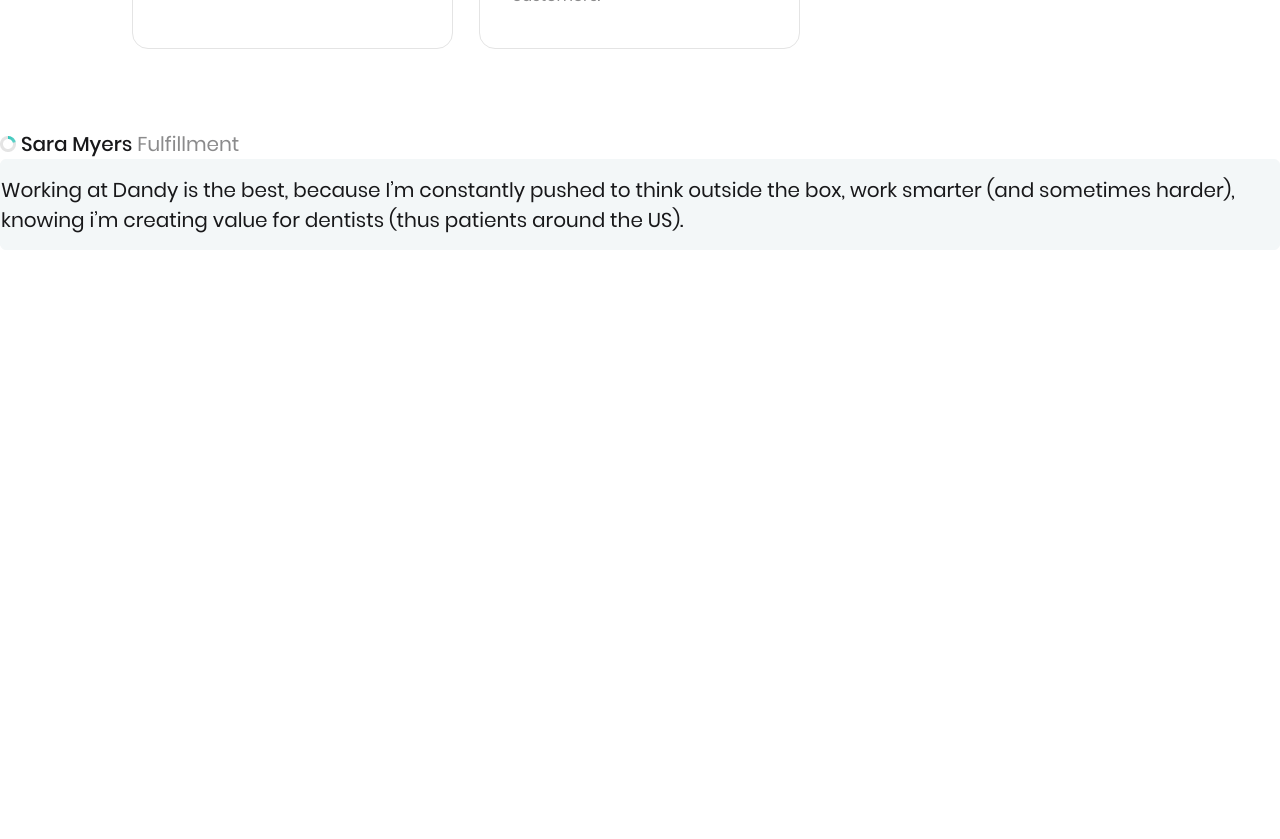
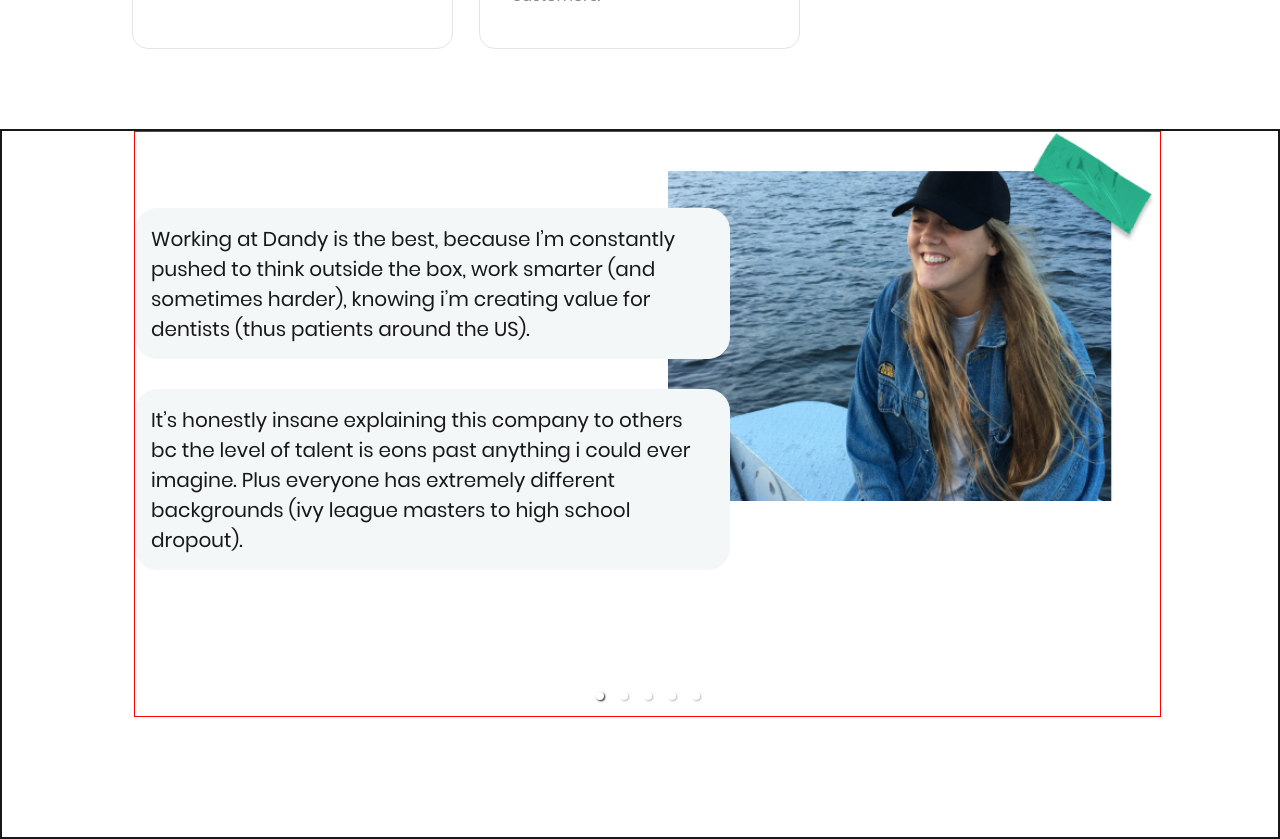
Before and after one commit to souadmaniani/Careers, a React (Create React App) app: page / in a window 1280 px wide. Shown: the part 3180-4019 px from the top of the page. Before the commit the page ends 3452 px from the top, so only its background shows below. Built offline with nearby package versions, Linux system fonts and the light colour scheme.

Commit message:
working on carousel

```diff
--- a/src/components/Employees/Employes.js
+++ b/src/components/Employees/Employes.js
@@ -1,25 +1,74 @@
-import React from 'react'
-import sara from '../../assets/images/sara.png'
-import styled from 'styled-components'
-import SimpleCard from './SimpleCard'
-import CardHeader from './CardHeader'
+import React from 'react';
+import styled from 'styled-components';
+import SimpleCard from './SimpleCard';
+import CardHeader from './CardHeader';
+import { EmployesData } from './EmployesItems';
+import "react-responsive-carousel/lib/styles/carousel.min.css";
+import { Carousel } from 'react-responsive-carousel';
+import { Container } from '../../GlobalStyles'
 
+const EmployesSection = styled.div`
+    border: 1px solid;
+`
+const NewContainer = styled(Container)`
+    padding: 0px 117px 80px 132px;
+    border: 1px solid;
+`
 const EmployeContainer = styled.div`
-
+    position: relative;
+    border: 1px solid red;
 `
-const EmployeInfo = styled.div``
-const EmployeImage = styled.img``
+const LeftSide= styled.div`
+    width: 58%;
+    position: absolute;
+    z-index: 2;
+    text-align: start;
+    padding-top: 76px;
+`
+const RightSide= styled.div`
+    width: 48% !important;
+    min-height: 584px;
+    margin-left: auto;
+    & > img {
+        height: 100%;
+    }
+`
+const Cards = styled.div`
+    display: flex;
+    flex-direction: column;
+    gap: 30px;
+`
 
 const Employes = () => {
     return (
-        <EmployeContainer>
-            <CardHeader EmployeName="Sara Myers" EmployeJob="Fulfillment"/>
-            <SimpleCard>
-                <p>Working at Dandy is the best, because I’m constantly pushed to think outside the box, work smarter (and sometimes harder), knowing i’m creating value for dentists (thus patients around the US). </p>
-            </SimpleCard>
-            {/* <EmployeInfo />
-            <EmployeImage src={sara} alt="sara" /> */}
-        </EmployeContainer>
+        <EmployesSection>
+            <NewContainer>
+                <Carousel autoPlay={false}  showStatus={false} showArrows={false}>
+                {
+                    EmployesData.map((item, index)=> { return (
+                        <EmployeContainer key = {index}>
+                            <LeftSide>
+                                {/* <CardHeader EmployeName={item.name} EmployeJob={item.job} /> */}
+                                <Cards>
+                                    <SimpleCard yes={item.cards[0][0]} yes2={item.cards[0][1]} yes3={item.cards[0][2]} text={item.text1}>
+                                        <p>{item.text1}</p>
+                                    </SimpleCard>
+                                    <SimpleCard yes={item.cards[1][0]} yes2={item.cards[1][1]} yes3={item.cards[1][2]} text={item.text2}>
+                                        <p>{item.text2}</p>
+                                    </SimpleCard>
+                                </Cards>
+                            </LeftSide>
+                            <RightSide>
+                                <img src={item.img} alt="" />
+                            </RightSide>
+                        </EmployeContainer>
+                    )
+                    })
+                }
+
+                </Carousel>
+           </NewContainer>
+        </EmployesSection>
     )
 }
 
--- a/src/components/Employees/EmployesItems.js
+++ b/src/components/Employees/EmployesItems.js
@@ -3,14 +3,14 @@
 import jj from '../../assets/images/jj.png'
 import doriane from '../../assets/images/doriane.png'
 import taynan from '../../assets/images/taynan.png'
-export const Employes = [
+export const EmployesData = [
     {
         name: "Sara Myers",
         job: "Fulfillment",
         img: sara,
         text1: "Working at Dandy is the best, because I’m constantly pushed to think outside the box, work smarter (and sometimes harder), knowing i’m creating value for dentists (thus patients around the US). ",
         text2: "It’s honestly insane explaining this company to others bc the level of talent is eons past anything i could ever imagine. Plus everyone has extremely different backgrounds (ivy league masters to high school dropout).",
-        cards:["", ["yes"]],
+        cards:[["", "", ""], ["yes", "", ""]],
     },
     {
         name: "Ben Lehrfield",
@@ -18,7 +18,7 @@
         img: ben,
         text1: "After more than a decade working in another industry and field, I knew that I was ready for a change where I could use my skills and experiences in a faster, more dynamic and challenging environment. Dandy has been a perfect fit for me and it is amazing to work at such a supportive and high-achieving company.",
         text2: "I am constantly amazed at how Dandy has put together such a talented, capable, diverse, and incredibly smart team.  A day does not go by where I am not pushed to learn and grow while tackling new, innovative, and fun projects. I have never worked harder, but solving complex problems while making a real difference in people’s lives is truly rewarding and meaningful.",
-        cards:["", ["yes2", "yes3"]],
+        cards:[["", "", ""], ["", "yes2", "yes3"]],
     },
     {
         name: "JJ Ram",
@@ -26,7 +26,7 @@
         img: jj,
         text1: "As someone who has interned and worked at several large tech companies, I firmly believe that the engineer talent at Dandy is top tier. Even 11 months into my tenure here, I am still impressed by my peers’ domain expertise and product-building abilities. But more importantly, our engineering team has an incredible culture of sharing this knowledge and leveling up every member of the team. I am 10 times the engineer I was a year ago; every engineer at Dandy has taught me something that has directly improved my ability to build scalable solutions for dentists.",
         text2: "",
-        cards:[["yes2, yes3"], ""],
+        cards:[["", "yes2, yes3"], ["", "", ""]],
     },
     {
         name: "Doriane Ahia",
@@ -34,7 +34,7 @@
         img: doriane,
         text1: "I always say Dandy is a problem solver’s paradise. We’re building something completely new, and the challenges we face require fresh, creative, scalable solutions. At Dandy everyday is a crash course, whether it’s in project management, data analysis, operational execution - you name it!",
         text2: "To be able to learn this quickly with people this talented feels like something truly special. I’m humbled by the excellence I see everyday in this team and can’t wait to see what’s in store as we continue to grow.",
-        cards:["yes", ""],
+        cards:[["yes", "", ""], ["", "", ""]],
     },
     {
         name: "Tynan Couture-Rashid",
@@ -42,6 +42,6 @@
         img: taynan,
         text1: "Before I worked at Dandy, I didn't fully understand what a high performing organization really looked like. From my first day here, and for the last 9 months, I have been amazed at the dedication and excellence of my teammates. We constantly seek ways to improve ourselves and unblock each other, ensuring that we grow every day. I am a completely different engineer than I was when I joined, and I can say the same for everyone that has grown alongside me.",
         text2: "",
-        cards:["", ["yes2", "yes3"]],
+        cards:[[""], ["yes2", "yes3"]],
     },
 ]
--- a/src/components/Employees/SimpleCard.js
+++ b/src/components/Employees/SimpleCard.js
@@ -5,10 +5,11 @@
 
 const SimpleCardContainer = styled.div`
   position: relative;
-  padding: 14.5px 0;
-  border: solid 0.8px ${({theme}) => theme.color.primaryBg};
+  padding: ${({text}) => text ? `14.5px 15px` : `0`};
+  border: ${({text}) => text ? `solid 0.8px #f3f7f8` : `0` };
   background-color: ${({theme}) => theme.color.primaryBg};
-  border-radius: 6px;
+  border-radius: 22px;
+  width: 100%;
   & > p {
       font-size: 20px;
   }
@@ -34,12 +35,13 @@
     background-color: red;
   }
 `
-const SimpleCard = ({children, yes, yes2, yes3}) => {
+const SimpleCard = ({children, yes, yes2, yes3, text}) => {
+  console.log(yes, yes2, yes3);
     return (
-        <SimpleCardContainer  yes={yes} yes2={yes2} yes3={yes3}>
-            <img src={Union} alt="" />
+        <SimpleCardContainer  yes={yes} yes2={yes2} yes3={yes3} text={text}>
+            {/* <img src={Union} alt="" />
             <img src={Union2} alt="" />
-            <img src={Union} alt="" />
+            <img src={Union} alt="" /> */}
             {children}
         </SimpleCardContainer>
     )
--- a/src/components/SmileSection/CategoriesCarousel.js
+++ b/src/components/SmileSection/CategoriesCarousel.js
@@ -1,5 +1,5 @@
 import React from 'react';
-import "react-responsive-carousel/lib/styles/carousel.min.css"; // requires a loader
+import "react-responsive-carousel/lib/styles/carousel.min.css";
 import { Carousel } from 'react-responsive-carousel';
 import Tag from '../Tag'
 import { CategoryItems } from './CategoryItems'
```
Also changed, not shown: src/components/Employees/NavButtom.js (added).
